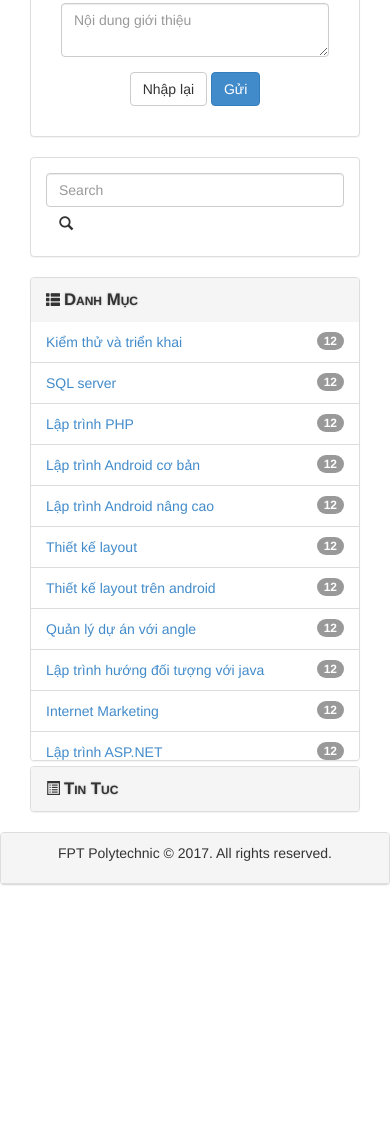
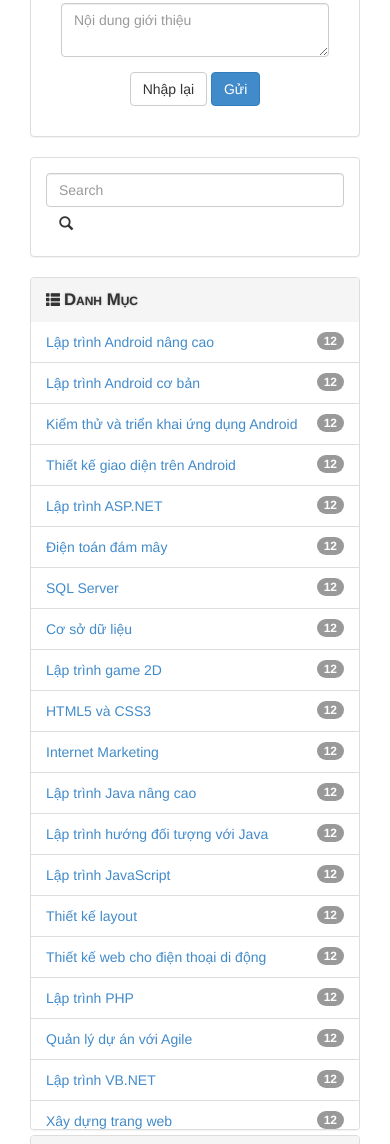
Before and after one commit to hcoonehx95/FE_FR, a plain HTML site: page index.html at #/capnhattk in a window 390 px wide. Shown: the part 618-1762 px from the top of the page. Before the commit the page ends 1523 px from the top, so only its background shows below. Drawn offline with Linux system fonts and the light colour scheme.

Commit message:
chinh sua dang ki

```diff
--- a/capnhattk.html
+++ b/capnhattk.html
@@ -115,7 +115,8 @@
 
     </article>
 
-    <aside class="col-md-3">
+    <aside class="col-md-3" ng-controller="subjectCtrl">
+
 
         <div class="panel panel-default mt-4">
           <div class="panel-body">
@@ -126,29 +127,20 @@
             </form>
           </div>
         </div>
+
         <div class="panel-group" id="accordion">
-        <div  class="panel panel-default">
+          <div class="panel panel-default">
             <div class="panel-heading collapsed" data-toggle="collapse" data-parent="#accordion" href="#collapse1">
               <span class="glyphicon glyphicon-th-list"></span> <strong>Danh Mục</strong>
             </div>
             <ul id="collapse1" class="list-group panel-collapse collapse in" style="height: 0px;">
-            <li class="list-group-item "><a href="#"> Kiểm thử và triển khai</a><span class="label badge">12</span></li>
-            <li class="list-group-item "><a href="#">SQL server</a><span class="label badge">12</span></li>
-            <li class="list-group-item "><a href="#">Lập trình PHP</a><span class="label badge">12</span></li>
-            <li class="list-group-item "><a href="#">Lập trình Android cơ bản</a><span class="label badge">12</span>
+              <li class="list-group-item " ng-repeat="sub in list_subject">
+                <a href="#thitracnghiem/{{sub.Id}}/{{sub.Name}}">{{sub.Name}}</a>
+                <span class="label badge">12</span>
               </li>
-            <li class="list-group-item "><a href="#">Lập trình Android nâng cao</a><span class="label badge">12</span>
-            </li>
-            <li class="list-group-item "><a href="#">Thiết kế layout</a><span class="label badge">12</span></li>
-            <li class="list-group-item "><a href="#">Thiết kế layout trên android</a><span class="label badge">12</span>
-            </li>
-            <li class="list-group-item "><a href="#">Quản lý dự án với angle</a><span class="label badge">12</span></li>
-            <li class="list-group-item "><a href="#">Lập trình hướng đối tượng với java</a><span
-                class="label badge">12</span></li>
-            <li class="list-group-item "><a href="#">Internet Marketing</a><span class="label badge">12</span></li>
-            <li class="list-group-item "><a href="#">Lập trình ASP.NET</a><span class="label badge">12</span></li>
             </ul>
           </div>
+
           <div class="panel panel-default">
             <div class="panel-heading collapsed" data-toggle="collapse" data-parent="#accordion" href="#collapse2">
               <span class="glyphicon glyphicon-list-alt"></span> <strong>Tin Tuc</strong>
--- a/css/poly.css
+++ b/css/poly.css
@@ -183,7 +183,7 @@ input {
 		0 10px 10px rgba(0, 0, 0, 0.22);
 	position: relative;
 	overflow: hidden;
-	width: 768px;
+
 	max-width: 100%;
 	min-height: 480px;
 }
@@ -197,7 +197,7 @@ input {
 
 .sign-in-container {
 	left: 0;
-	width: 50%;
+	width: 100%;
 	z-index: 2;
 }
 
@@ -207,7 +207,7 @@ input {
 
 .sign-up-container {
 	left: 0;
-	width: 50%;
+
 	opacity: 0;
 	z-index: 1;
 }
```
Also changed, not shown: dangki.html (+8 -16 lines), dangnhap.html (+2 -11 lines), quenmk.html (+7 -15 lines), thongtintaikhoan.html (+9 -16 lines). Lines whose indentation alone changed are shown as unchanged.
